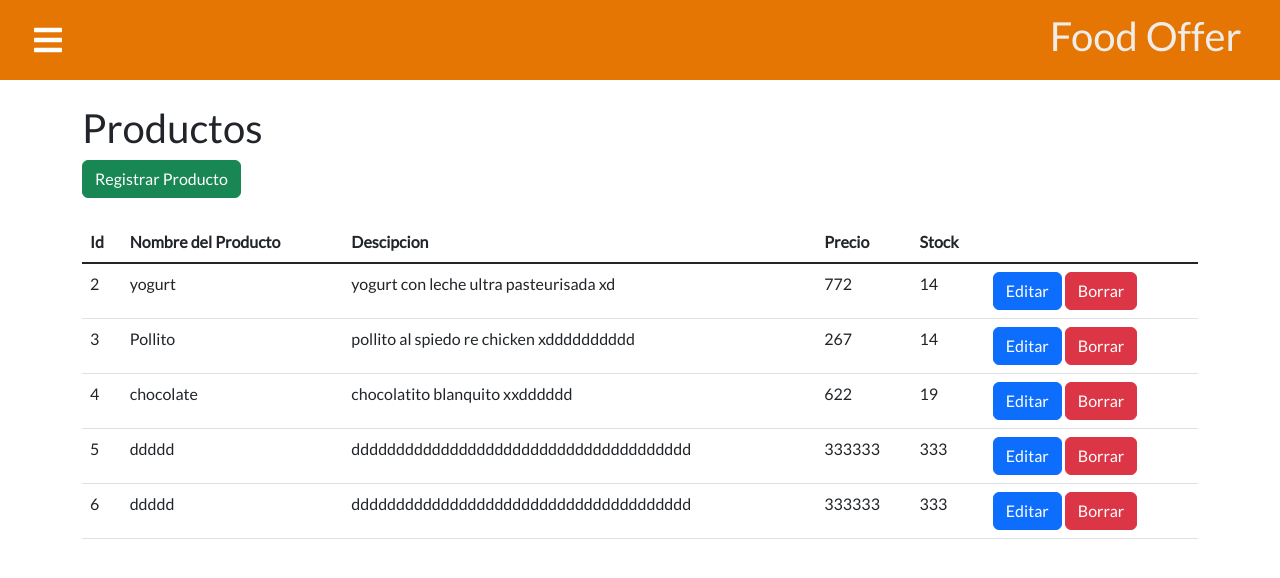
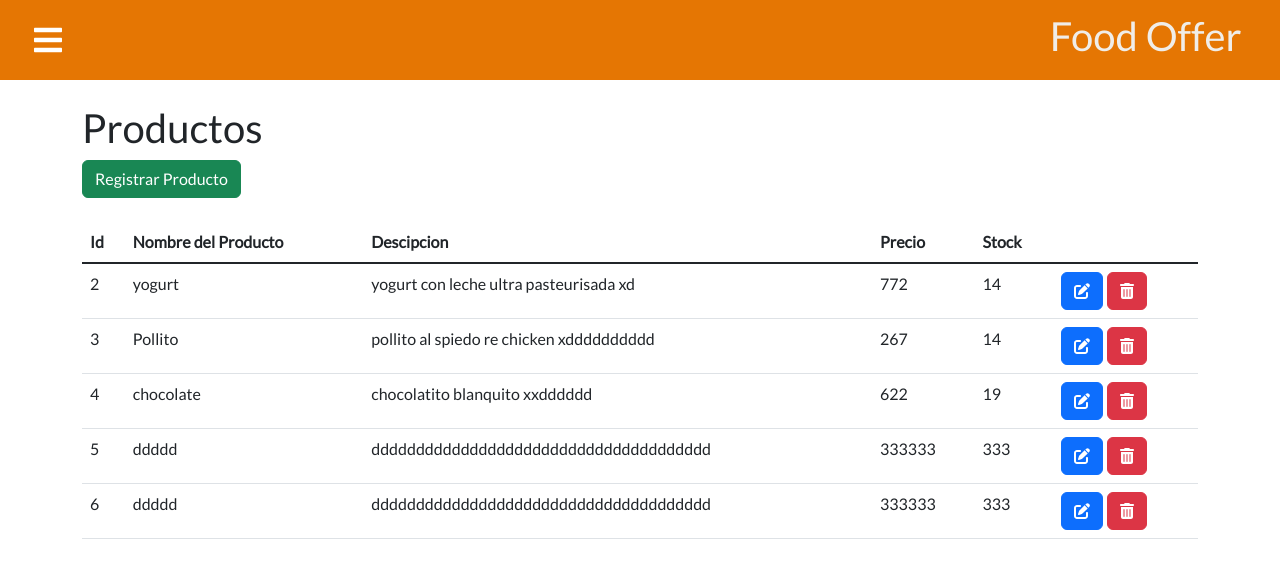
Before and after one commit to melrodriguez1133/FOOD-OFFER-Frontend, a React (Create React App) app: page /empresa/productos-empresa in a window 1280 px wide. Shown: the top 578 px of the page. Built offline with nearby package versions, Linux system fonts and the light colour scheme; data requests are answered from the project's data file; the HTML template or start-up script is replaced by a standard one.

Commit message:
CorreccionBugs

```diff
--- a/src/pages/VistaProductos.css
+++ b/src/pages/VistaProductos.css
@@ -50,6 +50,7 @@
 	color: #1a202c;
 	font-family: Helvetica, sans-serif;
 	overflow: hidden;
+	height: 20px;
 }
 .producto_footer p{
 	color: #F0EDE8;
@@ -61,4 +62,16 @@
 	text-align: center;
 	font-size: 1rem;
 	color: #F0EDE8;
+
 }
+
+.producto_footer .precioa{
+	position : relative;
+	margin-bottom: -20px;
+}
+.producto_footer .preciob{
+	color:  #FFB731;
+	font-size: 1.5rem;
+	font-weight: bold;
+	margin-left: 30%;
+}
--- a/src/pages/VistaProductos.js
+++ b/src/pages/VistaProductos.js
@@ -31,7 +31,8 @@ function VistaProductos() {
                             <p>Fecha Elaboracion: {Productos.fechaElaboracion}</p>
                             <p>Fecha Vencimiento: {Productos.fechaVencimiento}</p>
                             <p>Stock: {Productos.stock}</p>
-                            <p>Precio: {Productos.precio}</p>
+                            <p className='precioa'>Precio: </p>
+                            <p className='preciob'> {Productos.precio} Bs.</p>
                         </div>
                     </div>
                     </div>
--- a/src/pages/VistaProductosEmpresa.js
+++ b/src/pages/VistaProductosEmpresa.js
@@ -3,6 +3,8 @@ import axios from 'axios'
 import {Link} from "react-router-dom"
 import { todosProductos } from '../funciones/funciones'
 import "bootstrap/dist/css/bootstrap.min.css";
+import { FontAwesomeIcon } from '@fortawesome/react-fontawesome';
+import { faEdit, faTrashAlt } from '@fortawesome/free-solid-svg-icons';
 /*import './VistaProductoEmpresa.css';*/
 import {  Table,  Button,  Container,  Modal,  ModalHeader,  ModalBody,  FormGroup,  ModalFooter,} from "reactstrap";
 
@@ -49,8 +51,11 @@ const VistaProductosEmpresa = () => {
                     <td>{Productos.stock}</td>
                     <td>
                         <Button color="primary" >
-                        Editar</Button>{" "}
-                        <Button onClick={ ()=>deleteRegistrarEmpresas(Productos.id) } className='btn btn-danger'>Borrar</Button>
+                        <FontAwesomeIcon icon={faEdit}/>
+                        </Button>{" "}
+                        <Button onClick={ ()=>deleteRegistrarEmpresas(Productos.id) } className='btn btn-danger'>
+                        <FontAwesomeIcon icon={faTrashAlt}/>
+                        </Button>
                     </td>
                     </tr>
                 ))}
```
